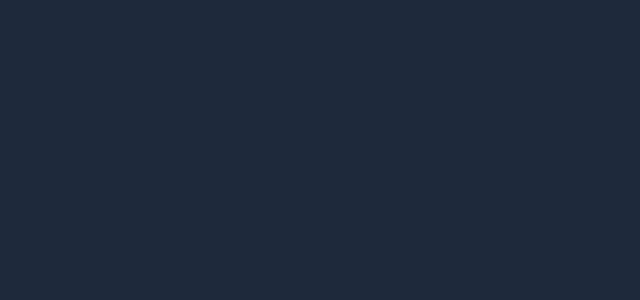
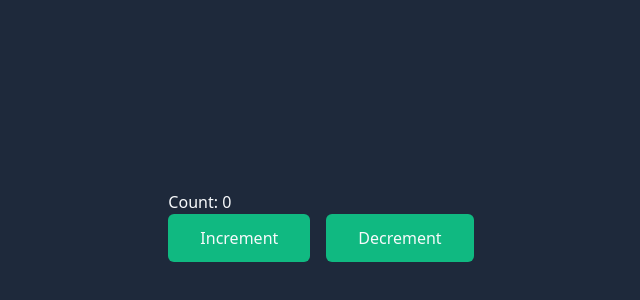
Before and after one commit to shaz1d/react-practice, a React (Vite) app: page / in a window 1280 px wide. Shown: the part 174-474 px from the top of the page, without its empty margins (311-951 px from the left). Built offline with nearby package versions, Linux system fonts and the light colour scheme.

Commit message:
usestate

```diff
--- a/index.html
+++ b/index.html
@@ -6,7 +6,7 @@
     <meta name="viewport" content="width=device-width, initial-scale=1.0" />
     <title>React Practice</title>
   </head>
-  <body class="bg-slate-800">
+  <body class="bg-slate-800 text-slate-50">
     <div id="root"></div>
     <script type="module" src="/src/main.tsx"></script>
   </body>
--- a/src/App.tsx
+++ b/src/App.tsx
@@ -1,5 +1,11 @@
+import UseState from "./topics/UseState";
+
 function App() {
-  return <></>;
+  return (
+    <div className="flex justify-center items-center min-h-screen">
+      <UseState />
+    </div>
+  );
 }
 
 export default App;
--- /dev/null
+++ b/src/topics/UseState.tsx
@@ -0,0 +1,24 @@
+import { useState } from "react";
+
+const UseState = () => {
+  const [count, setCount] = useState(0);
+  return (
+    <div>
+      <h1>Count: {count}</h1>
+      <button
+        className=" bg-emerald-500 px-8 py-3 rounded-md mr-4"
+        onClick={() => setCount((prevCount) => prevCount + 1)}
+      >
+        Increment
+      </button>
+      <button
+        className=" bg-emerald-500 px-8 py-3 rounded-md mr-4"
+        onClick={() => setCount((prevCount) => prevCount - 1)}
+      >
+        Decrement
+      </button>
+    </div>
+  );
+};
+
+export default UseState;
```
